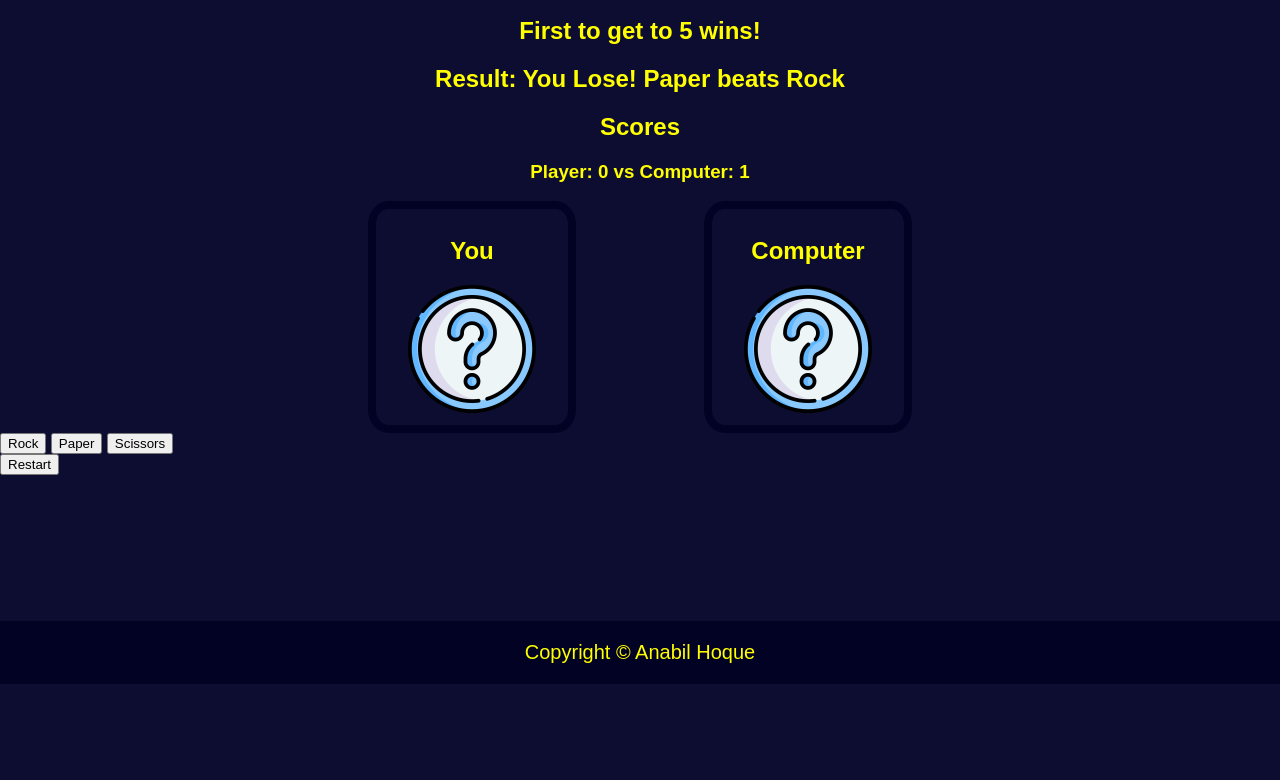
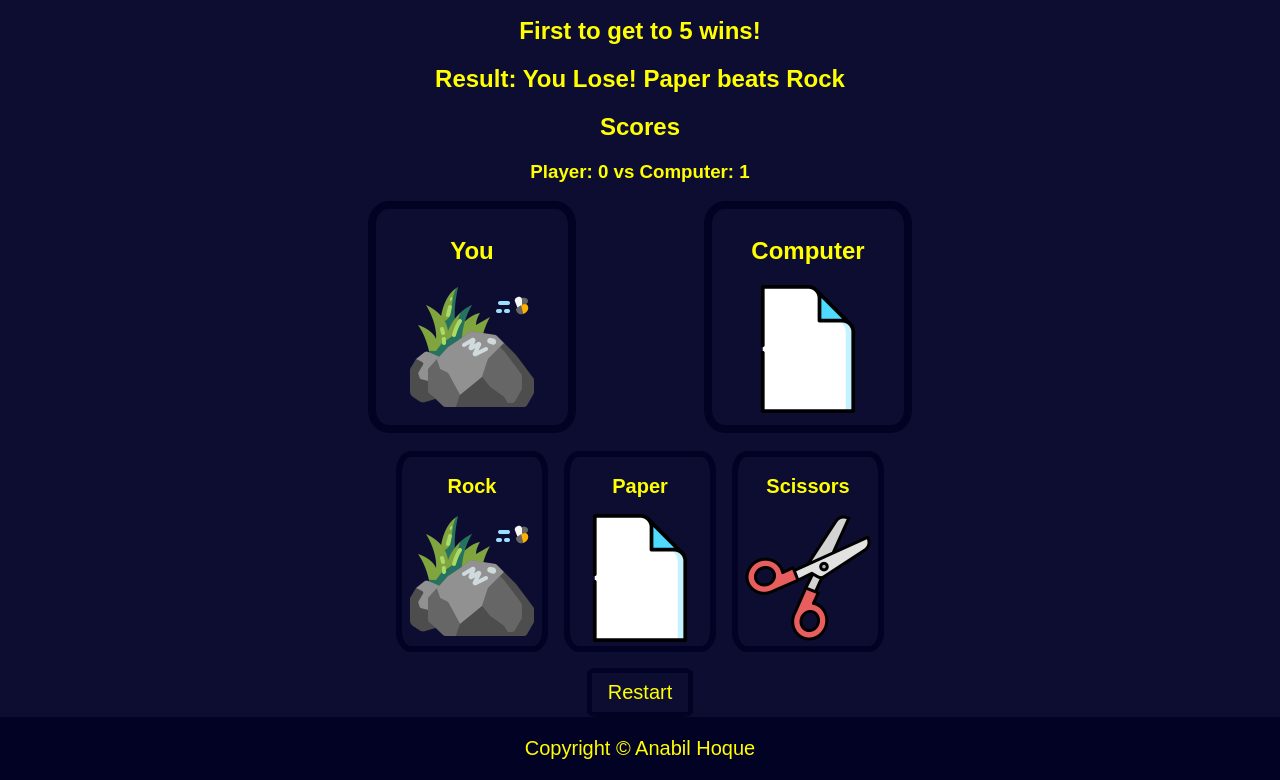
Before and after one commit to AnabilHoque/Rock-Paper-Scissors, a plain HTML site: page index.html in a window 1280 px wide. Both pictures are taken after a click on the button "Rock". Shown: the part 116-896 px from the top of the page. Before the commit the page ends 800 px from the top, so only its background shows below. Drawn offline with Linux system fonts and the light colour scheme; a web font is replaced by a local one.

Commit message:
completes logic and ui

```diff
--- a/index.html
+++ b/index.html
@@ -20,20 +20,29 @@
         <div class="visual-selection">
             <div class="visual-you">
                 <h2>You</h2>
-                <img src="./images/unknown.png" alt="rock">
+                <img src="./images/unknown.png" alt="unknown">
             </div>
             <div class="visual-computer">
                 <h2>Computer</h2>
-                <img src="./images/unknown.png" alt="rock">
+                <img src="./images/unknown.png" alt="unknown">
             </div>
         </div>
         <div class="user-choices">
-            <button class="button-selection" id="rock" type="button">Rock</button>
-            <button class="button-selection" id="paper" type="button">Paper</button>
-            <button class="button-selection" id="scissors" type="button">Scissors</button>
+            <button class="button-selection" id="rock" type="button">
+                <h2>Rock</h2>
+                <img src="./images/rock.png" alt="rock">
+            </button>
+            <button class="button-selection" id="paper" type="button">
+                <h2>Paper</h2>
+                <img src="./images/paper.png" alt="paper">
+            </button>
+            <button class="button-selection" id="scissors" type="button">
+                <h2>Scissors</h2>
+                <img src="./images/scissors.png" alt="scissors">
+            </button>
         </div>
         <div class="restart-container">
-            <button id="restart">Restart</button>
+            <button id="restart" type="button">Restart</button>
         </div>
     </main>
     <footer>
--- a/rps_game.js
+++ b/rps_game.js
@@ -99,6 +99,13 @@ function updateScoreFromText(text) {
     }
 }
 
+function updateScreenImages(you, computer) {
+    const youImage = document.querySelector(".visual-selection .visual-you img");
+    youImage.setAttribute("src", `./images/${you}.png`);
+    const computerImage = document.querySelector(".visual-selection .visual-computer img");
+    computerImage.setAttribute("src", `./images/${computer}.png`);
+}
+
 function addResult(textToDisplay) {
     const resultSpan = document.querySelector("#result span");
     resultSpan.textContent = textToDisplay;
@@ -120,9 +127,9 @@ function addScores(textToDisplay) {
 
 function announceWinner() {
     if (playerScore === 5) {
-        addResult("Game Over! You Win.");
+        addResult("Game Finished! You Win.");
     } else {
-        addResult("Game Over! You Lose.");
+        addResult("Game Finished! You Lose.");
     }
 }
 
@@ -132,14 +139,17 @@ function callPlayRound(e) {
     }
 
     // get event e information
-    const htmlTag = e.target;
-    const htmlTagID = htmlTag.getAttribute("id");
+    const buttonTag = e.target.closest("button");
+    const buttonTagID = buttonTag.getAttribute("id");
 
     // get random computer choice
     const computerSelection = getComputerChoice();
 
+    // update screen images for 'you' and 'computer'
+    updateScreenImages(buttonTagID, computerSelection);
+
     // play a single round and get textual result
-    const textToDisplay = playRound(htmlTagID, computerSelection);
+    const textToDisplay = playRound(buttonTagID, computerSelection);
 
     // dynamically update result
     addResult(textToDisplay);
@@ -164,7 +174,7 @@ function restartGame() {
 
 const gameButtons = Array.from(document.querySelectorAll(".button-selection"));
 gameButtons.forEach(button => {
-    button.addEventListener("click", callPlayRound)
+    button.addEventListener("click", callPlayRound);
 });
 
 const restartButton = document.querySelector("#restart");
--- a/style.css
+++ b/style.css
@@ -54,6 +54,7 @@ main > h2, #result {
     display: flex;
     gap: 128px;
     justify-content: center;
+    margin-bottom: 18px;
 }
 
 .visual-selection h2{
@@ -66,7 +67,63 @@ main > h2, #result {
     border-radius: 10%;
 }
 
+.user-choices {
+    display: flex;
+    justify-content: center;
+    gap: 16px;
+}
 
+.user-choices button {
+    background-color: rgb(13, 13, 50);
+    cursor: pointer;
+    border: 6px solid rgb(2, 2, 36);
+    border-radius: 10%;
+}
+
+.user-choices button:hover {
+    background-color: yellow;
+}
+
+.user-choices h2 {
+    font-family: 'DotGothic16', sans-serif;
+}
+
+.user-choices button h2 {
+    color: yellow;
+}
+
+.user-choices button:hover h2 {
+    color: rgb(2, 2, 36);
+}
+
+.user-choices button img {
+    height: auto;
+    min-width: 64px;
+    max-width: 128px;
+}
+
+.restart-container {
+    padding-top: 16px;
+    display: flex;
+    justify-content: center;
+}
+
+#restart {
+    font-family: 'DotGothic16', sans-serif;
+    cursor: pointer;
+    background-color: rgb(13, 13, 50);
+    color: yellow;
+    font-size: 20px;
+    padding: 8px 16px;
+    border: 5px solid rgb(2, 2, 36);
+    border-radius: 10%;
+}
+
+#restart:hover {
+    transform: scale(1.1);
+    border-color: yellow;
+    box-shadow: 0 0 1rem #ffc600;
+}
 
 /* Footer */
 footer {
```
